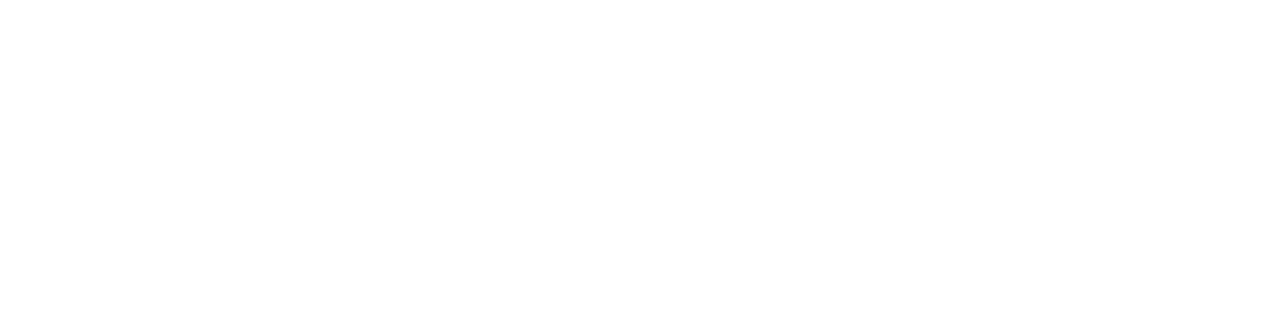
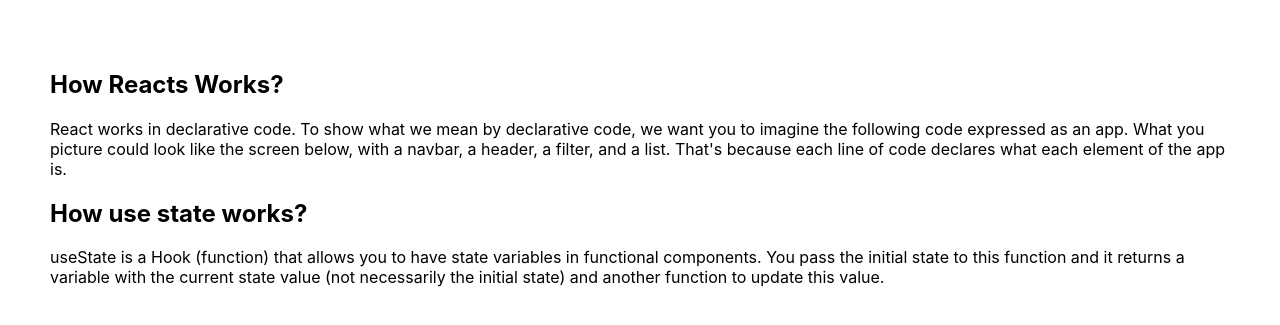
Before and after one commit to rabiul1399/Lucky-One-8, a React (Create React App) app: page / in a window 1280 px wide. Shown: the part 2219-2544 px from the top of the page. Before the commit the page ends 2219 px from the top, so only its background shows below. Built offline with nearby package versions, Linux system fonts and the light colour scheme.

Commit message:
ten commte

```diff
--- a/src/App.js
+++ b/src/App.js
@@ -1,5 +1,6 @@
 import './App.css';
 import Header from './component/Header/Header';
+import Question from './component/Question/Question';
 import Shop from './component/Shop/Shop';
 
 function App() {
@@ -7,6 +8,7 @@
     <div >
      <Header></Header>
      <Shop></Shop>
+     <Question></Question>
     </div>
   );
 }
--- /dev/null
+++ b/src/component/Question/Question.css
@@ -0,0 +1,3 @@
+.question{
+    padding: 50px;
+}
--- /dev/null
+++ b/src/component/Question/Question.js
@@ -0,0 +1,19 @@
+import React from 'react';
+import './Question.css'
+const Question = () => {
+    return (
+        <div className='question'>
+            <div>
+                <h2>How Reacts Works?</h2>
+                <p>React works in declarative code. To show what we mean by declarative code, we want you to imagine the following code expressed as an app. What you picture could look like the screen below, with a navbar, a header, a filter, and a list. That's because each line of code declares what each element of the app is.</p>
+            </div>
+            <div>
+                <h2>How use state works?</h2>
+                <p>useState is a Hook (function) that allows you to have state variables in functional components. You pass the initial state to this function and it returns a variable with the current state value (not necessarily the initial state) and another function to update this value.</p>
+            </div>
+
+        </div>
+    );
+};
+
+export default Question;
```
Also changed, not shown: 1 other file (tests, documents, lock files or other folders).
